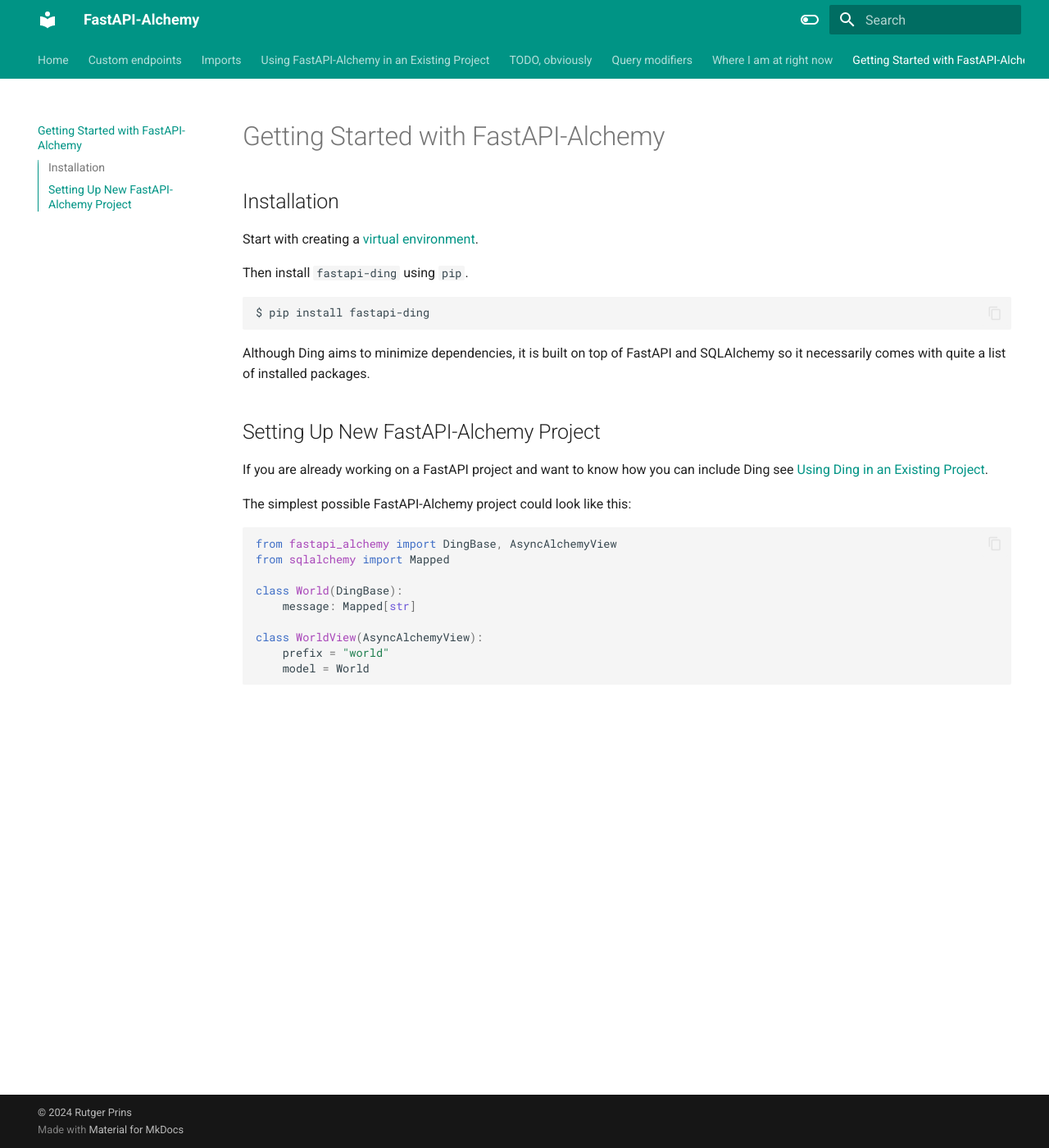
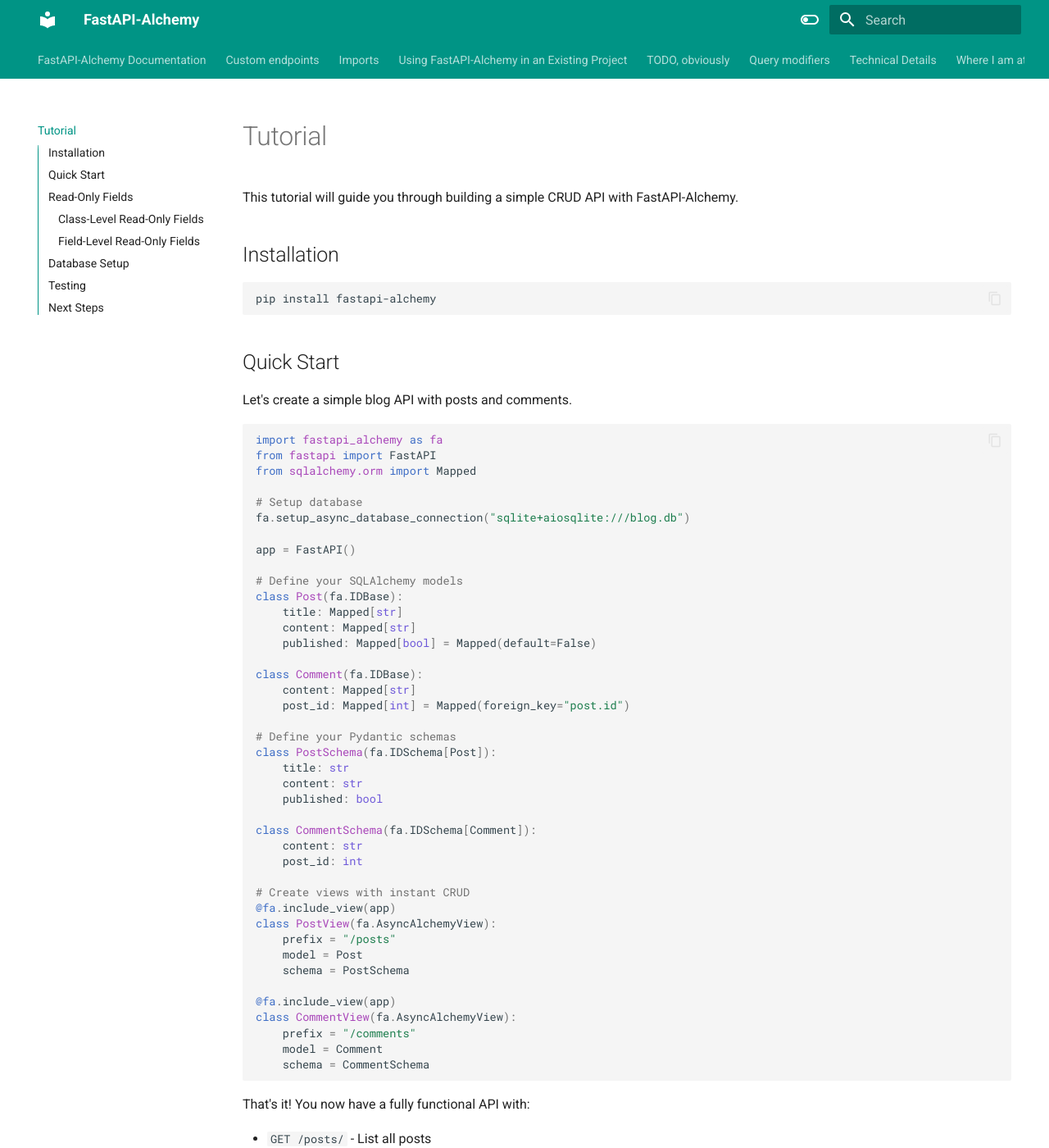
Before and after one commit to rjprins/fastapi-restly, an MkDocs documentation site: the page built from docs/tutorial.md, in a window 1280 px wide and 1400 px high. Shown: the whole window at 82% size. Built offline with MkDocs 1.6.1 and Material for MkDocs 9.7.7, drawn with Linux system fonts in a browser that asks for light colours; some of the changed text lies outside the part shown.

Commit message:
Refactor creation and update schema and use ReadOnly annotation

````diff
--- a/docs/tutorial.md
+++ b/docs/tutorial.md
@@ -1,29 +1,148 @@
-# Getting Started with FastAPI-Alchemy
+# Tutorial
+
+This tutorial will guide you through building a simple CRUD API with FastAPI-Alchemy.
 
 ## Installation
 
-Start with creating a [virtual environment](https://fastapi.tiangolo.com/virtual-environments/#activate-the-virtual-environment).
+```bash
+pip install fastapi-alchemy
+```
 
-Then install `fastapi-ding` using `pip`.
+## Quick Start
 
-```bash
-$ pip install fastapi-ding
+Let's create a simple blog API with posts and comments.
+
+```python
+import fastapi_alchemy as fa
+from fastapi import FastAPI
+from sqlalchemy.orm import Mapped
+
+# Setup database
+fa.setup_async_database_connection("sqlite+aiosqlite:///blog.db")
+
+app = FastAPI()
+
+# Define your SQLAlchemy models
+class Post(fa.IDBase):
+    title: Mapped[str]
+    content: Mapped[str]
+    published: Mapped[bool] = Mapped(default=False)
+
+class Comment(fa.IDBase):
+    content: Mapped[str]
+    post_id: Mapped[int] = Mapped(foreign_key="post.id")
+
+# Define your Pydantic schemas
+class PostSchema(fa.IDSchema[Post]):
+    title: str
+    content: str
+    published: bool
+
+class CommentSchema(fa.IDSchema[Comment]):
+    content: str
+    post_id: int
+
+# Create views with instant CRUD
+@fa.include_view(app)
+class PostView(fa.AsyncAlchemyView):
+    prefix = "/posts"
+    model = Post
+    schema = PostSchema
+
+@fa.include_view(app)
+class CommentView(fa.AsyncAlchemyView):
+    prefix = "/comments"
+    model = Comment
+    schema = CommentSchema
 ```
-Although Ding aims to minimize dependencies, it is built on top of FastAPI and SQLAlchemy so it necessarily comes with quite a list of installed packages.
 
-## Setting Up New FastAPI-Alchemy Project
+That's it! You now have a fully functional API with:
 
-If you are already working on a FastAPI project and want to know how you can include Ding see [Using Ding in an Existing Project](existing.md).
+- `GET /posts/` - List all posts
+- `POST /posts/` - Create a new post
+- `GET /posts/{id}` - Get a specific post
+- `PUT /posts/{id}` - Update a post
+- `DELETE /posts/{id}` - Delete a post
 
-The simplest possible FastAPI-Alchemy project could look like this:
+And the same for comments.
+
+## Read-Only Fields
+
+FastAPI-Alchemy supports two ways to mark fields as read-only:
+
+### Class-Level Read-Only Fields
+
+You can mark fields as read-only at the class level using the `read_only_fields` class variable:
+
 ```python
-from fastapi_alchemy import DingBase, AsyncAlchemyView
-from sqlalchemy import Mapped
+class UserSchema(fa.IDSchema[User]):
+    read_only_fields: ClassVar = ["id", "created_at"]
+    name: str
+    email: str
+    id: int
+    created_at: datetime
+```
 
-class World(DingBase):
-    message: Mapped[str]
+### Field-Level Read-Only Fields
 
-class WorldView(AsyncAlchemyView):
-    prefix = "world"
-    model = World
+You can mark individual fields as read-only using the `ReadOnly` annotation:
+
+```python
+class ProductSchema(fa.IDSchema[Product]):
+    name: str
+    price: float
+    internal_id: fa.ReadOnly[str]  # This field is read-only
+    created_by: fa.ReadOnly[int]   # This field is also read-only
 ```
+
+Read-only fields are:
+- **Ignored during creation** - They won't appear in the creation schema
+- **Ignored during updates** - They won't appear in the update schema
+- **Preserved in responses** - They'll still be included in GET responses
+- **Marked in OpenAPI docs** - They'll be marked as read-only in the API documentation
+
+## Database Setup
+
+The framework automatically creates tables for your models. For production, you should use migrations:
+
+```python
+# Create tables (development only)
+import asyncio
+from fastapi_alchemy._globals import fa_globals
+
+async def create_tables():
+    engine = fa_globals.async_make_session.kw["bind"]
+    async with engine.begin() as conn:
+        await conn.run_sync(fa.SQLBase.metadata.create_all)
+
+asyncio.run(create_tables())
+```
+
+## Testing
+
+Test your API with the FastAPI test client:
+
+```python
+from fastapi.testclient import TestClient
+
+client = TestClient(app)
+
+# Create a post
+response = client.post("/posts/", json={
+    "title": "My First Post",
+    "content": "Hello, world!",
+    "published": False
+})
+print(response.json())
+
+# Get all posts
+response = client.get("/posts/")
+print(response.json())
+```
+
+## Next Steps
+
+- [Query Modifiers](query_modifiers.md) - Filter, sort, and paginate your data
+- [Relationships](relationships.md) - Handle foreign keys and nested objects
+- [Testing](testing.md) - Write tests for your API
+- [Technical Details](technical_details.md) - Learn how the framework works under the hood
--- a/fastapi_alchemy/__init__.py
+++ b/fastapi_alchemy/__init__.py
@@ -13,6 +13,8 @@
     IDSchema,
     IDStampsSchema,
     TimestampsSchemaMixin,
+    ReadOnly,
+    get_read_only_fields,
 )
 from .sqlbase import IDBase, IDStampsBase, SQLBase, TimestampsMixin
 from .sync_view import AlchemyView
@@ -35,6 +37,8 @@
     "Session",
     "TimestampsMixin",
     "TimestampsSchemaMixin",
+    "ReadOnly",
+    "get_read_only_fields",
     "setup_async_database_connection",
     "include_view",
     "route",
````
Also changed, not shown: README.md (+50 -104 lines), docs/index.md (+61 -1 lines), docs/technical_details.md (added, +156 -0 lines), 4 other files.
